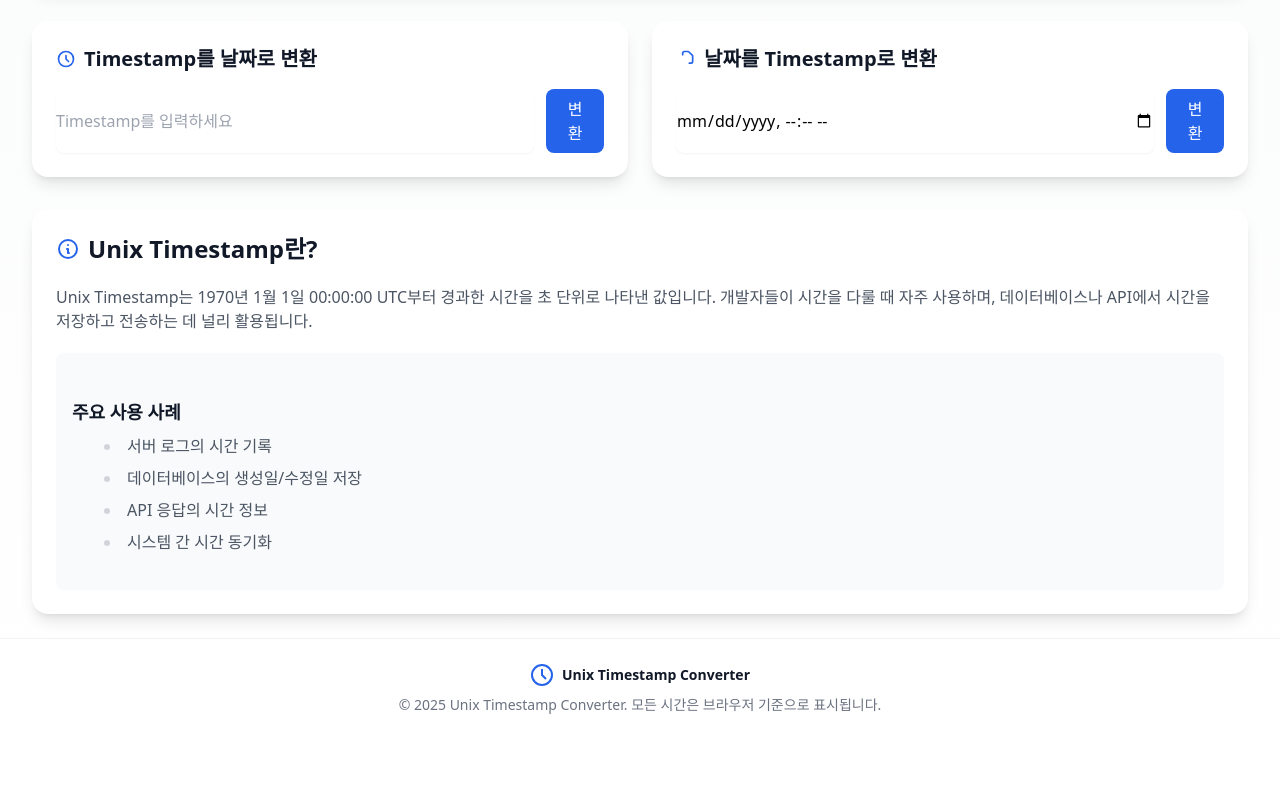
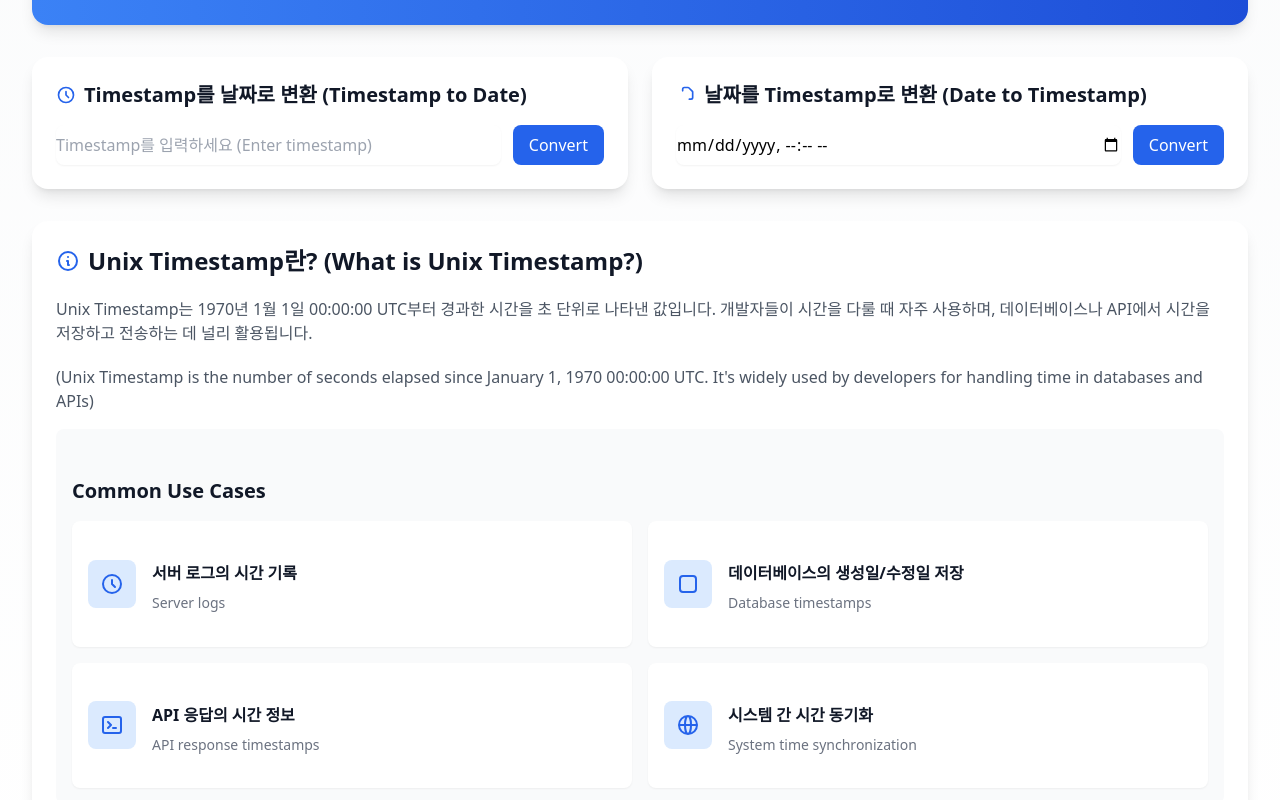
Before and after one commit to DodamKing/timestamp-converter, a Nuxt app: page /timestamp in a window 1280 px wide. Shown: the part 540-1340 px from the top of the page. Before the commit the page ends 1279 px from the top, so only its background shows below. Built offline with nearby package versions, Linux system fonts and the light colour scheme.

Commit message:
영어 대응

```diff
--- a/pages/timestamp.vue
+++ b/pages/timestamp.vue
@@ -4,10 +4,15 @@
         <div class="text-center space-y-2 sm:space-y-3">
             <h1
                 class="text-3xl sm:text-4xl font-bold bg-gradient-to-r from-blue-600 to-green-600 bg-clip-text text-transparent">
-                Unix Timestamp 변환
+                Unix Timestamp Converter
             </h1>
             <p class="mt-2 text-gray-700 text-base sm:text-lg">
-                현재 시간을 Timestamp로 변환하거나, Timestamp를 읽기 쉬운 날짜로 변환하세요
+                현재 시간을 Timestamp로 변환하거나,<br class="block sm:hidden" />
+                Timestamp를 읽기 쉬운 날짜로 변환하세요
+            </p>
+            <p class="mt-2 text-gray-500 text-sm sm:text-base">
+                (Convert current time to timestamp<br class="block sm:hidden" />
+                or timestamp to readable date)
             </p>
         </div>
 
@@ -22,7 +27,7 @@
                             <circle cx="12" cy="12" r="10" stroke-width="2" />
                             <path stroke-width="2" d="M12 6v6l4 4" />
                         </svg>
-                        <span class="font-semibold text-sm sm:text-base">현재 시간</span>
+                        <span class="font-semibold text-sm sm:text-base">현재 시간 (Current Time)</span>
                     </div>
                     <p class="text-xl sm:text-2xl font-bold">{{ currentDateTime }}</p>
                 </div>
@@ -33,7 +38,7 @@
                             <path stroke-linecap="round" stroke-linejoin="round" stroke-width="2"
                                 d="M8 7v8a2 2 0 002 2h6M8 7V5a2 2 0 012-2h4.586a1 1 0 01.707.293l4.414 4.414a1 1 0 01.293.707V15a2 2 0 01-2 2h-2" />
                         </svg>
-                        <span class="font-semibold text-sm sm:text-base">현재 Timestamp</span>
+                        <span class="font-semibold text-sm sm:text-base">현재 Timestamp (Current Timestamp)</span>
                     </div>
                     <p class="text-xl sm:text-2xl font-bold font-mono">{{ currentTimestamp }}</p>
                 </div>
@@ -49,15 +54,16 @@
                         <path stroke-linecap="round" stroke-linejoin="round" stroke-width="2"
                             d="M12 8v4l3 3m6-3a9 9 0 11-18 0 9 9 0 0118 0z" />
                     </svg>
-                    Timestamp를 날짜로 변환
+                    <span class="block sm:hidden">Timestamp to Date</span>
+                    <span class="hidden sm:block">Timestamp를 날짜로 변환 (Timestamp to Date)</span>
                 </h2>
                 <div class="space-y-3 sm:space-y-4">
                     <div class="flex flex-col sm:flex-row gap-2 sm:gap-3">
-                        <input v-model="timestampInput" type="number" placeholder="Timestamp를 입력하세요"
+                        <input v-model="timestampInput" type="number" placeholder="Timestamp를 입력하세요 (Enter timestamp)"
                             class="w-full rounded-lg border-gray-300 focus:border-blue-500 focus:ring-blue-500 shadow-sm" />
                         <button @click="convertTimestampToDate"
                             class="w-full sm:w-auto px-4 py-2 bg-blue-600 text-white rounded-lg hover:bg-blue-700 focus:outline-none focus:ring-2 focus:ring-blue-500 focus:ring-offset-2 transition-colors duration-200">
-                            변환
+                            Convert
                         </button>
                     </div>
                     <transition enter-active-class="transition-all duration-300 ease-out"
@@ -67,7 +73,7 @@
                         leave-from-class="opacity-100 transform translate-y-0"
                         leave-to-class="opacity-0 transform translate-y-2">
                         <div v-if="timestampResult" class="bg-gray-50 rounded-lg p-3 sm:p-4">
-                            <p class="text-xs sm:text-sm text-gray-500 mb-1">변환 결과</p>
+                            <p class="text-xs sm:text-sm text-gray-500 mb-1">변환 결과 (Result)</p>
                             <p class="text-base sm:text-lg font-semibold text-gray-900">{{ timestampResult }}</p>
                         </div>
                     </transition>
@@ -81,7 +87,8 @@
                         <path stroke-linecap="round" stroke-linejoin="round" stroke-width="2"
                             d="M8 7V5a2 2 0 012-2h4.586a1 1 0 01.707.293l4.414 4.414a1 1 0 01.293.707V15a2 2 0 01-2 2h-2" />
                     </svg>
-                    날짜를 Timestamp로 변환
+                    <span class="block sm:hidden">Date to Timestamp</span>
+                    <span class="hidden sm:block">날짜를 Timestamp로 변환 (Date to Timestamp)</span>
                 </h2>
                 <div class="space-y-3 sm:space-y-4">
                     <div class="flex flex-col sm:flex-row gap-2 sm:gap-3">
@@ -89,7 +96,7 @@
                             class="w-full rounded-lg border-gray-300 focus:border-blue-500 focus:ring-blue-500 shadow-sm" />
                         <button @click="convertDateToTimestamp"
                             class="w-full sm:w-auto px-4 py-2 bg-blue-600 text-white rounded-lg hover:bg-blue-700 focus:outline-none focus:ring-2 focus:ring-blue-500 focus:ring-offset-2 transition-colors duration-200">
-                            변환
+                            Convert
                         </button>
                     </div>
                     <transition enter-active-class="transition-all duration-300 ease-out"
@@ -99,7 +106,7 @@
                         leave-from-class="opacity-100 transform translate-y-0"
                         leave-to-class="opacity-0 transform translate-y-2">
                         <div v-if="dateResult" class="bg-gray-50 rounded-lg p-3 sm:p-4">
-                            <p class="text-xs sm:text-sm text-gray-500 mb-1">변환 결과</p>
+                            <p class="text-xs sm:text-sm text-gray-500 mb-1">변환 결과 (Result)</p>
                             <p class="text-base sm:text-lg font-semibold font-mono text-gray-900">{{ dateResult }}</p>
                         </div>
                     </transition>
@@ -115,22 +122,109 @@
                     <path stroke-linecap="round" stroke-linejoin="round" stroke-width="2"
                         d="M13 16h-1v-4h-1m1-4h.01M21 12a9 9 0 11-18 0 9 9 0 0118 0z" />
                 </svg>
-                Unix Timestamp란?
+                Unix Timestamp란? (What is Unix Timestamp?)
             </h2>
             <div class="text-gray-600 space-y-3 sm:space-y-4">
                 <p class="text-sm sm:text-base">
                     Unix Timestamp는 1970년 1월 1일 00:00:00 UTC부터 경과한 시간을 초 단위로 나타낸 값입니다.
                     개발자들이 시간을 다룰 때 자주 사용하며, 데이터베이스나 API에서 시간을 저장하고 전송하는 데 널리 활용됩니다.
                 </p>
+                <p class="text-sm sm:text-base">
+                    (Unix Timestamp is the number of seconds elapsed since January 1, 1970 00:00:00 UTC. It's widely
+                    used by developers for handling time in databases and APIs)
+                </p>
 
                 <div class="bg-gray-50 rounded-lg p-3 sm:p-4">
-                    <h3 class="text-base sm:text-lg font-semibold text-gray-900 mb-2">주요 사용 사례</h3>
-                    <ul class="list-disc list-inside space-y-1 sm:space-y-2 text-sm sm:text-base text-gray-600">
-                        <li>서버 로그의 시간 기록</li>
-                        <li>데이터베이스의 생성일/수정일 저장</li>
-                        <li>API 응답의 시간 정보</li>
-                        <li>시스템 간 시간 동기화</li>
-                    </ul>
+                    <h3 class="text-base sm:text-xl font-semibold text-gray-900 mb-4">Common Use Cases</h3>
+                    <div class="grid grid-cols-1 md:grid-cols-2 gap-3 sm:gap-4">
+                        <div
+                            class="bg-white rounded-lg p-3 sm:p-4 shadow-sm hover:shadow-md transition-shadow duration-200">
+                            <div class="flex items-center space-x-3 sm:space-x-4">
+                                <div
+                                    class="flex-shrink-0 w-10 h-10 sm:w-12 sm:h-12 rounded-lg bg-blue-100 flex items-center justify-center">
+                                    <svg class="w-5 h-5 sm:w-6 sm:h-6 text-blue-600" fill="none" viewBox="0 0 24 24"
+                                        stroke="currentColor">
+                                        <path stroke-linecap="round" stroke-linejoin="round" stroke-width="2"
+                                            d="M12 8v4l3 3m6-3a9 9 0 11-18 0 9 9 0 0118 0z" />
+                                    </svg>
+                                </div>
+                                <div class="min-w-0 flex-1">
+                                    <h4 class="text-sm sm:text-base font-semibold text-gray-900 truncate">
+                                        서버 로그의 시간 기록
+                                    </h4>
+                                    <p class="text-xs sm:text-sm text-gray-500 mt-0.5">
+                                        Server logs
+                                    </p>
+                                </div>
+                            </div>
+                        </div>
+
+                        <div
+                            class="bg-white rounded-lg p-3 sm:p-4 shadow-sm hover:shadow-md transition-shadow duration-200">
+                            <div class="flex items-center space-x-3 sm:space-x-4">
+                                <div
+                                    class="flex-shrink-0 w-10 h-10 sm:w-12 sm:h-12 rounded-lg bg-blue-100 flex items-center justify-center">
+                                    <svg class="w-5 h-5 sm:w-6 sm:h-6 text-blue-600" fill="none" viewBox="0 0 24 24"
+                                        stroke="currentColor">
+                                        <path stroke-linecap="round" stroke-linejoin="round" stroke-width="2"
+                                            d="M4 7v10c0 2 1.5 3 3 3h10c1.5 0 3-1 3-3V7c0-2-1.5-3-3-3H7c-1.5 0-3 1-3 3z" />
+                                    </svg>
+                                </div>
+                                <div class="min-w-0 flex-1">
+                                    <h4 class="text-sm sm:text-base font-semibold text-gray-900 truncate">
+                                        데이터베이스의 생성일/수정일 저장
+                                    </h4>
+                                    <p class="text-xs sm:text-sm text-gray-500 mt-0.5">
+                                        Database timestamps
+                                    </p>
+                                </div>
+                            </div>
+                        </div>
+
+                        <div
+                            class="bg-white rounded-lg p-3 sm:p-4 shadow-sm hover:shadow-md transition-shadow duration-200">
+                            <div class="flex items-center space-x-3 sm:space-x-4">
+                                <div
+                                    class="flex-shrink-0 w-10 h-10 sm:w-12 sm:h-12 rounded-lg bg-blue-100 flex items-center justify-center">
+                                    <svg class="w-5 h-5 sm:w-6 sm:h-6 text-blue-600" fill="none" viewBox="0 0 24 24"
+                                        stroke="currentColor">
+                                        <path stroke-linecap="round" stroke-linejoin="round" stroke-width="2"
+                                            d="M8 9l3 3-3 3m5 0h3M5 20h14a2 2 0 002-2V6a2 2 0 00-2-2H5a2 2 0 00-2 2v12a2 2 0 002 2z" />
+                                    </svg>
+                                </div>
+                                <div class="min-w-0 flex-1">
+                                    <h4 class="text-sm sm:text-base font-semibold text-gray-900 truncate">
+                                        API 응답의 시간 정보
+                                    </h4>
+                                    <p class="text-xs sm:text-sm text-gray-500 mt-0.5">
+                                        API response timestamps
+                                    </p>
+                                </div>
+                            </div>
+                        </div>
+
+                        <div
+                            class="bg-white rounded-lg p-3 sm:p-4 shadow-sm hover:shadow-md transition-shadow duration-200">
+                            <div class="flex items-center space-x-3 sm:space-x-4">
+                                <div
+                                    class="flex-shrink-0 w-10 h-10 sm:w-12 sm:h-12 rounded-lg bg-blue-100 flex items-center justify-center">
+                                    <svg class="w-5 h-5 sm:w-6 sm:h-6 text-blue-600" fill="none" viewBox="0 0 24 24"
+                                        stroke="currentColor">
+                                        <path stroke-linecap="round" stroke-linejoin="round" stroke-width="2"
+                                            d="M21 12a9 9 0 01-9 9m9-9a9 9 0 00-9-9m9 9H3m9 9a9 9 0 01-9-9m9 9c1.657 0 3-4.03 3-9s-1.343-9-3-9m0 18c-1.657 0-3-4.03-3-9s1.343-9 3-9m-9 9a9 9 0 019-9" />
+                                    </svg>
+                                </div>
+                                <div class="min-w-0 flex-1">
+                                    <h4 class="text-sm sm:text-base font-semibold text-gray-900 truncate">
+                                        시스템 간 시간 동기화
+                                    </h4>
+                                    <p class="text-xs sm:text-sm text-gray-500 mt-0.5">
+                                        System time synchronization
+                                    </p>
+                                </div>
+                            </div>
+                        </div>
+                    </div>
                 </div>
             </div>
         </div>
```
